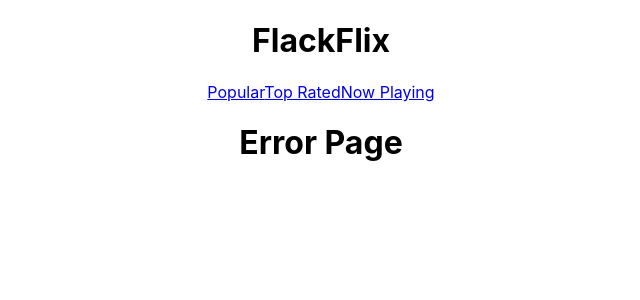
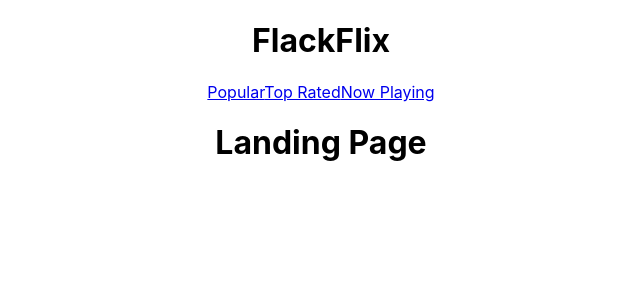
Before and after one commit to davidflack/flackflix, a React (Create React App) app in the folder flackflix/: page / in a window 1280 px wide. Shown: the top 300 px of the page, without its empty margins (319-959 px from the left). Built offline with nearby package versions, Linux system fonts and the light colour scheme.

Commit message:
Add landing page route to App.js

```diff
--- a/flackflix/src/App.js
+++ b/flackflix/src/App.js
@@ -15,6 +15,7 @@ function App() {
     <div className="App">
       <NavBar />
       <Switch>
+        <Route exact path="/" render={props => <Landing {...props} />} />
         <Route path="/popular" render={props => <Popular {...props} />} />
         <Route path="/top-rated" render={props => <TopRated {...props} />} />
         <Route
```
